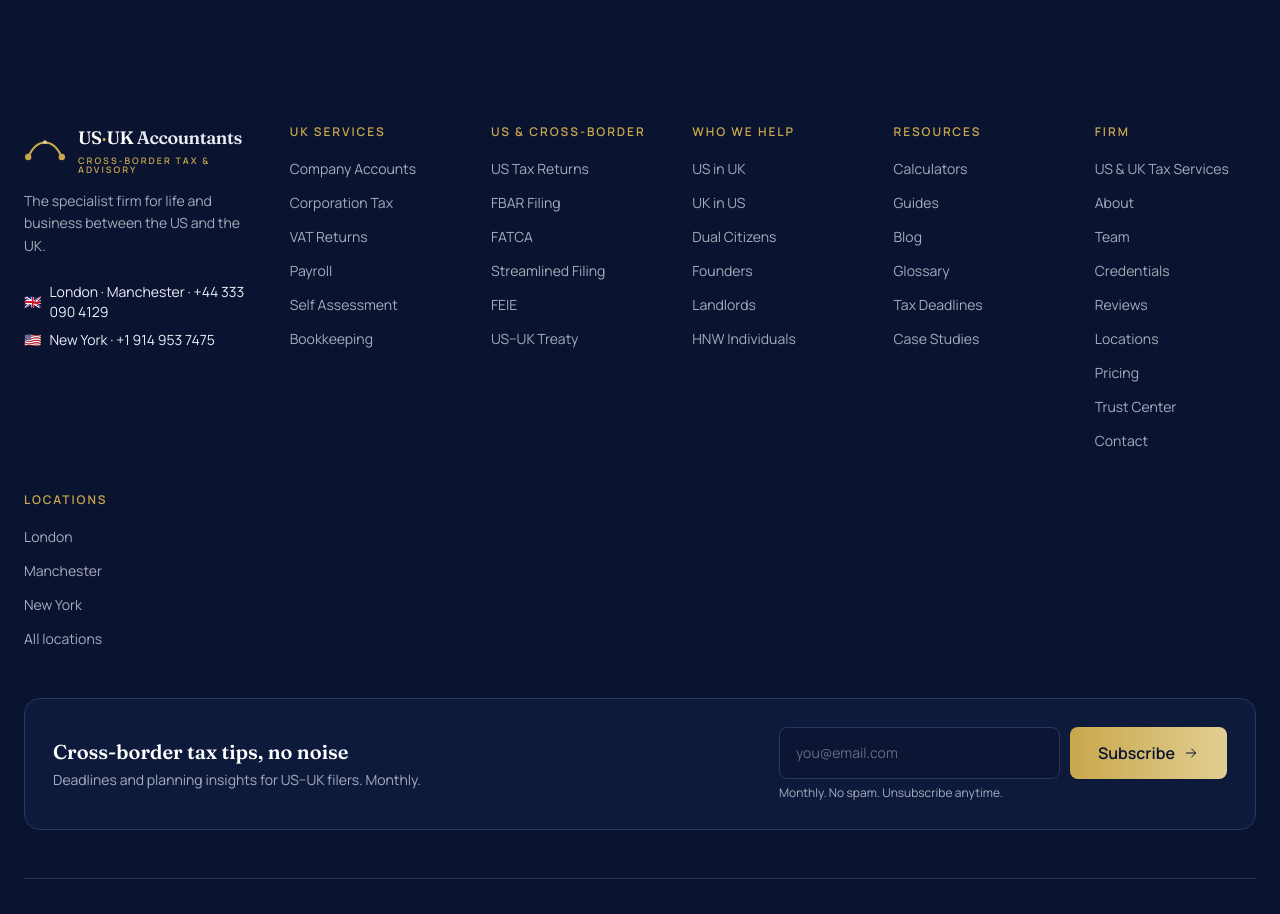
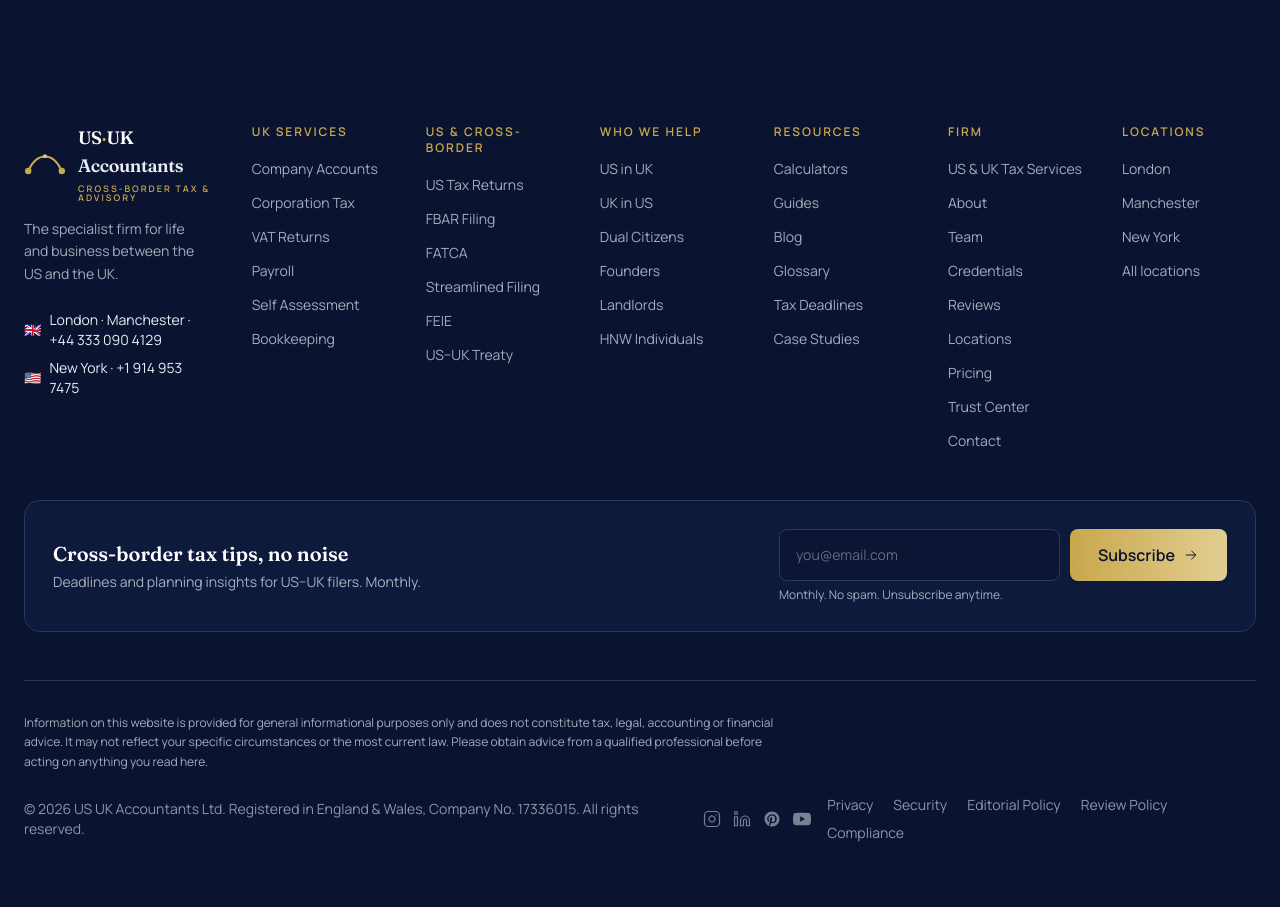
Before and after one commit to usuktaxadvisor/usuk-accountants, a Next.js app: page /resources/calculators in a window 1280 px wide. Shown: the part 3500-4414 px from the top of the page. Built offline with nearby package versions, Linux system fonts and the light colour scheme; no server answers.

Commit message:
Update grid layout to include an additional columnfix(footer): expand grid to 6 columns for new Locations section

```diff
--- a/src/components/library/Footer.tsx
+++ b/src/components/library/Footer.tsx
@@ -15,7 +15,7 @@ export default function Footer() {
   return (
     <footer className="bg-navy-ink text-softwhite">
       <div className="mx-auto max-w-container px-6 py-16">
-        <div className="grid gap-10 lg:grid-cols-[1.4fr_repeat(5,1fr)]">
+        <div className="grid gap-10 lg:grid-cols-[1.4fr_repeat(6,1fr)]">
           <div>
             <Logo variant="dark" showSubline />
             <p className="mt-4 max-w-xs text-sm leading-relaxed text-softwhite/70">
```
